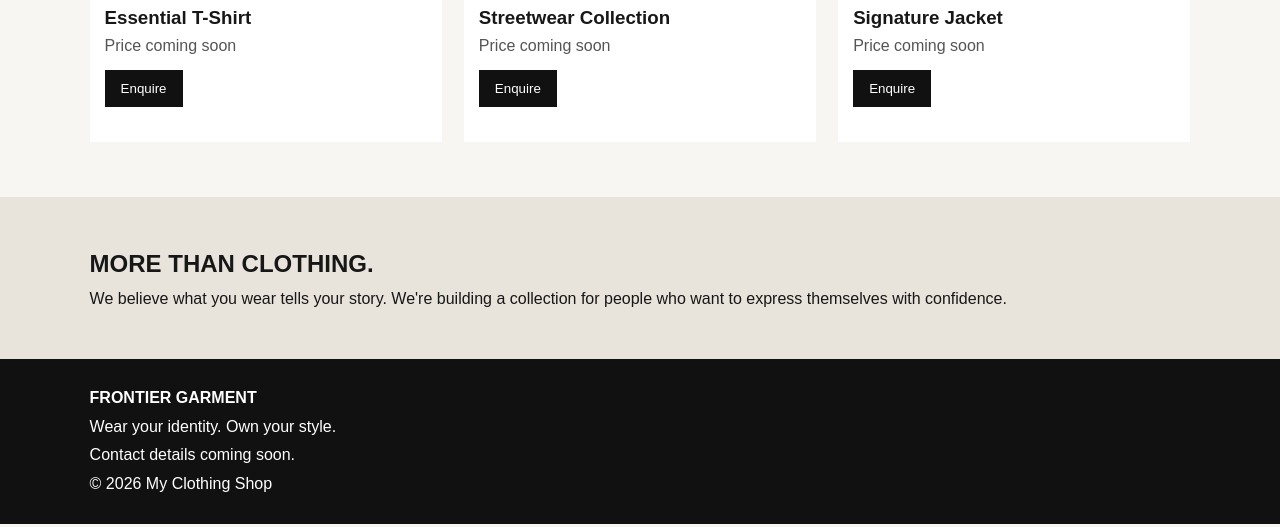
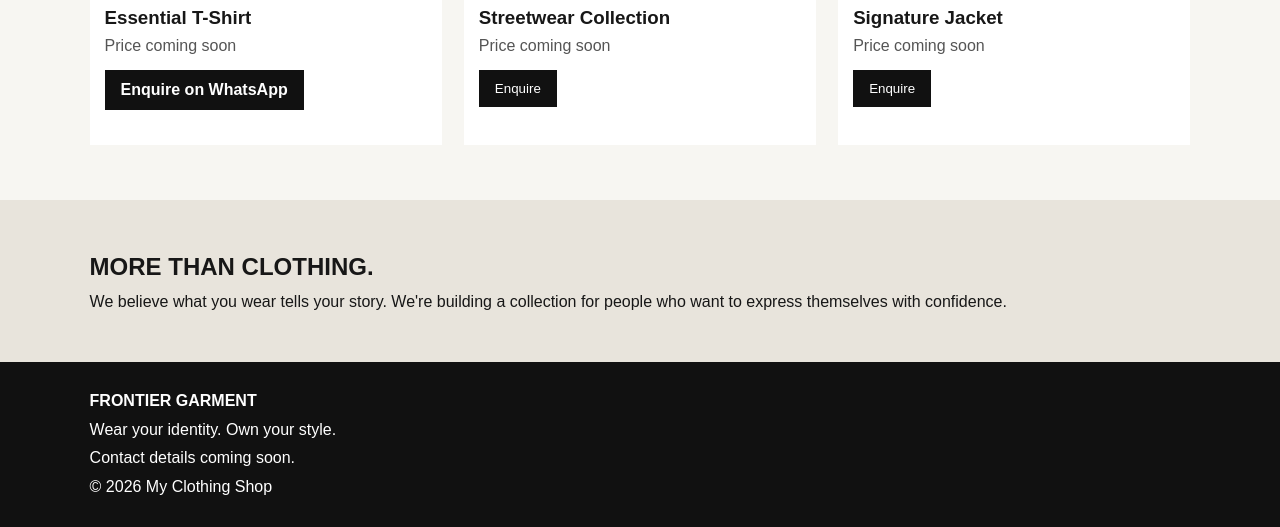
Before and after one commit to plasticpapered-afk/my-clothing-shop, a plain HTML site: page index.html in a window 1280 px wide. Shown: the part 957-1484 px from the top of the page. Drawn offline with Linux system fonts and the light colour scheme.

Commit message:
Update index.html

```diff
--- a/index.html
+++ b/index.html
@@ -119,7 +119,13 @@
           <img src="https://images.unsplash.com/photo-1521572163474-6864f9cf17ab?auto=format&fit=crop&w=700&q=80" alt="Classic T-shirt">
           <h3>Essential T-Shirt</h3>
           <p>Price coming soon</p>
-          <button onclick="alert('Contact us to order. Product prices will be announced soon!')">Enquire</button>
+         <a href="https://wa.me/263787434880?text=Hi%20Frontier%20Garment%2C%20I%27m%20interested%20in%20the%20Essential%20T-Shirt."
+   target="_blank"
+   rel="noopener noreferrer"
+   class="shop-button"
+   style="margin:15px; padding:11px 16px;">
+  Enquire on WhatsApp
+</a>
         </article>
         <article class="product">
           <img src="https://images.unsplash.com/photo-1551488831-00ddcb6c6bd3?auto=format&fit=crop&w=700&q=80" alt="Fashion clothing collection">
```
